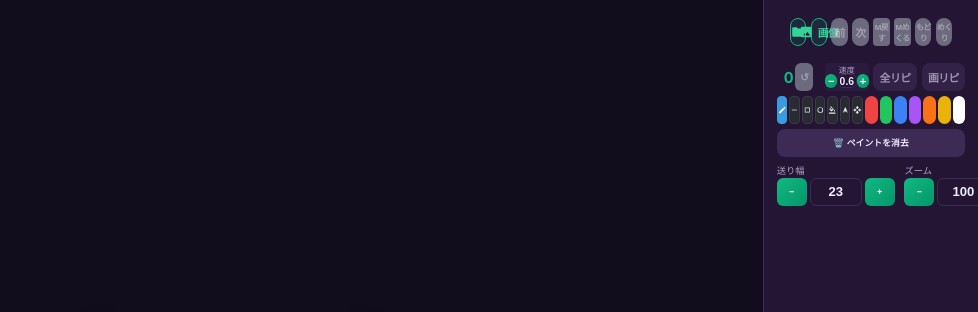
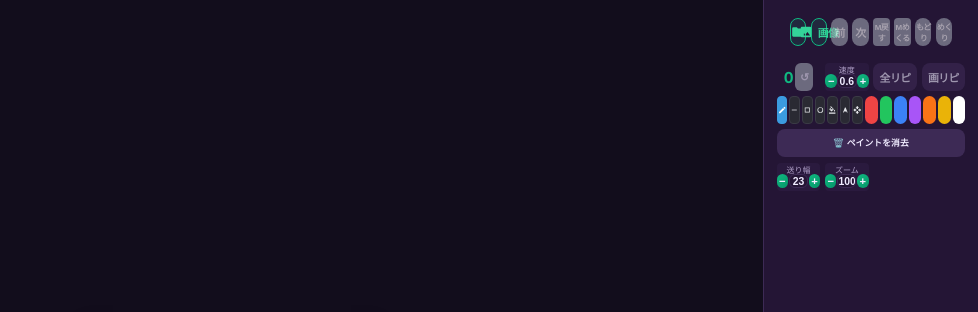
Before and after one commit to tsuppin/chart_learning_app, a plain HTML site: page index.html in a window 1280 px wide. Shown: the top 312 px of the page, without its empty margins (302-1280 px from the left). Drawn offline with Linux system fonts and the light colour scheme.

Commit message:
送り幅/ズームを速度と同じ大きさにして左詰め

```diff
--- a/style.css
+++ b/style.css
@@ -1589,3 +1589,11 @@ body.dark-theme .color-btn.active {
     .panel-grid { height: auto !important; }
     .panel-scroll-area { flex: 0 0 auto !important; overflow-y: visible !important; }
 }
+
+/* 送り幅・ズーム: 速度と同じ大きさ(1列幅×28px)で左詰め */
+.settings-row { display: flex !important; justify-content: flex-start !important; gap: 0.3rem !important; }
+.settings-row .setting-group { flex: 0 0 calc((100% - 0.9rem) / 4); width: calc((100% - 0.9rem) / 4); min-width: 0; height: 28px; display: flex; flex-direction: column; align-items: center; justify-content: center; gap: 0; padding: 0; background: var(--input-bg); border-radius: 4px; box-sizing: border-box; }
+.settings-row .setting-group label { font-size: 0.5rem; margin: 0; padding: 0; line-height: 1; color: var(--text-muted); white-space: nowrap; }
+.settings-row .step-control { display: flex; align-items: center; justify-content: center; width: 100%; gap: 1px; }
+.settings-row .step-control .small-btn { width: 12px !important; min-width: 0 !important; height: 14px !important; min-height: 12px !important; max-height: 14px !important; padding: 0 !important; font-size: 0.7rem !important; }
+.settings-row .step-control input { width: 20px !important; min-width: 0; height: 14px !important; min-height: 0 !important; max-height: 14px !important; padding: 0 !important; font-size: 0.65rem !important; text-align: center; background: transparent; border: none; }
```
